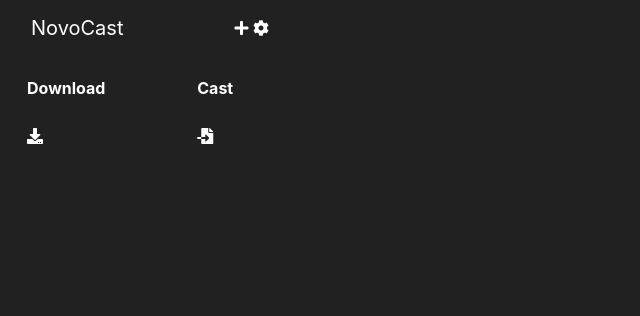
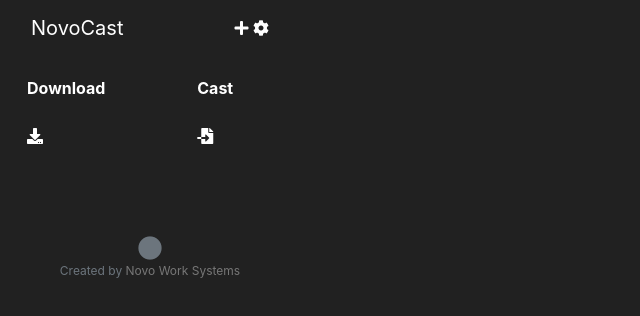
Before and after one commit to novo-ws/novocast-chrome-extension, a React (Create React App) app: page / in a window 1280 px wide. Shown: the top 316 px of the page, without its empty margins (0-640 px from the left). Built offline with nearby package versions, Linux system fonts and the light colour scheme; no server answers.

Commit message:
by link +..

```diff
--- a/public/background.js
+++ b/public/background.js
@@ -1,4 +1,4 @@
-/* ---------------------- COPY RIGHT 2019: NOVO WORK SYSTEMS --------------------- */
+/*  -------------------- © 2019. NOVO WORK SYSTEMS | http://novo.ws ------------------- */
 /* -------------------------- Use @ your own risk. -------------------------- */
 chrome.runtime.onMessage.addListener((msg, sender, response) => {
   if (msg.ip === '') {
--- a/public/contextMenu.js
+++ b/public/contextMenu.js
@@ -1,4 +1,4 @@
-/* ---------------------- COPY RIGHT 2019: NOVO WORK SYSTEMS --------------------- */
+/*  -------------------- © 2019. NOVO WORK SYSTEMS | http://novo.ws ------------------- */
 /* -------------------------- Use @ your own risk. -------------------------- */
 let contextMenuPoster = {
   id: 'NovoCast',
--- a/src/App.js
+++ b/src/App.js
@@ -5,6 +5,7 @@ import Header from './components/Header';
 import { Settings } from './components/settings';
 import { Container, Row, Col } from 'reactstrap';
 import TableClass from './components/table';
+import By from './components/By';
 
 class App extends Component {
   state = {
@@ -55,6 +56,11 @@ class App extends Component {
               />
             </Col>
           </Row>
+          <Row>
+            <Col>
+              <By />
+            </Col>
+          </Row>
         </Container>
       </div>
     );
--- /dev/null
+++ b/src/components/By.js
@@ -0,0 +1,20 @@
+import React from 'react';
+
+const By = () => {
+  const URL = 'http://www.novo.ws';
+  const LOGO = 'Novo Work Systems';
+  return (
+    <div className="text-muted">
+      <p align="center" style={{ paddingTop: '60px', fontSize: '12px' }}>
+        <i className="fas fa-circle fa-2x" />
+        <br />
+        Created by{' '}
+        <a href={URL} style={{ color: '#777' }} target="_blank">
+          {LOGO}
+        </a>
+      </p>
+    </div>
+  );
+};
+
+export default By;
```
